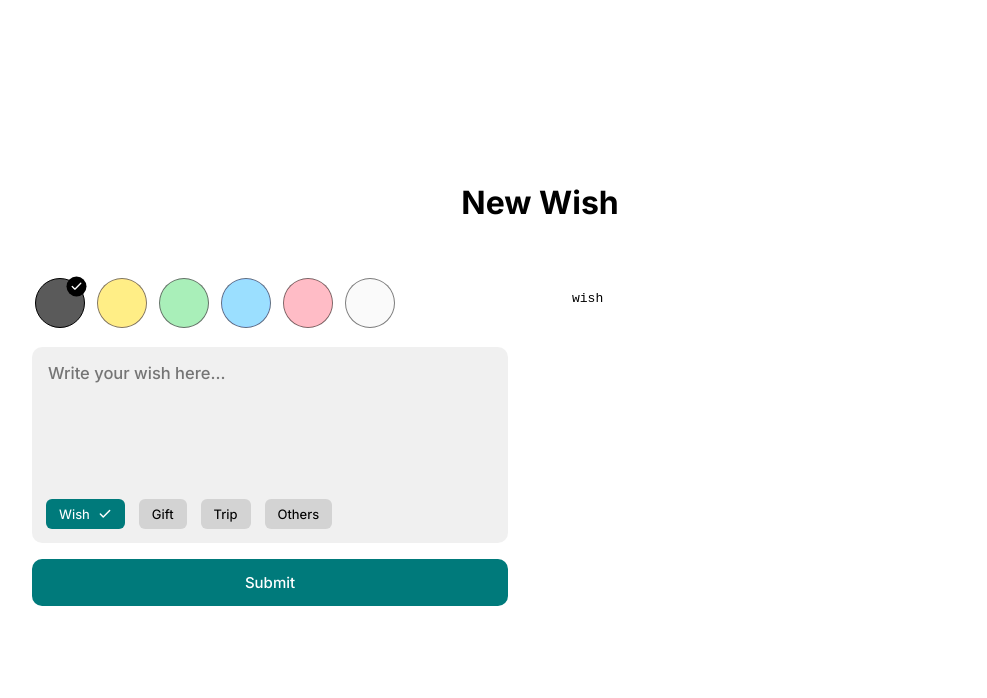
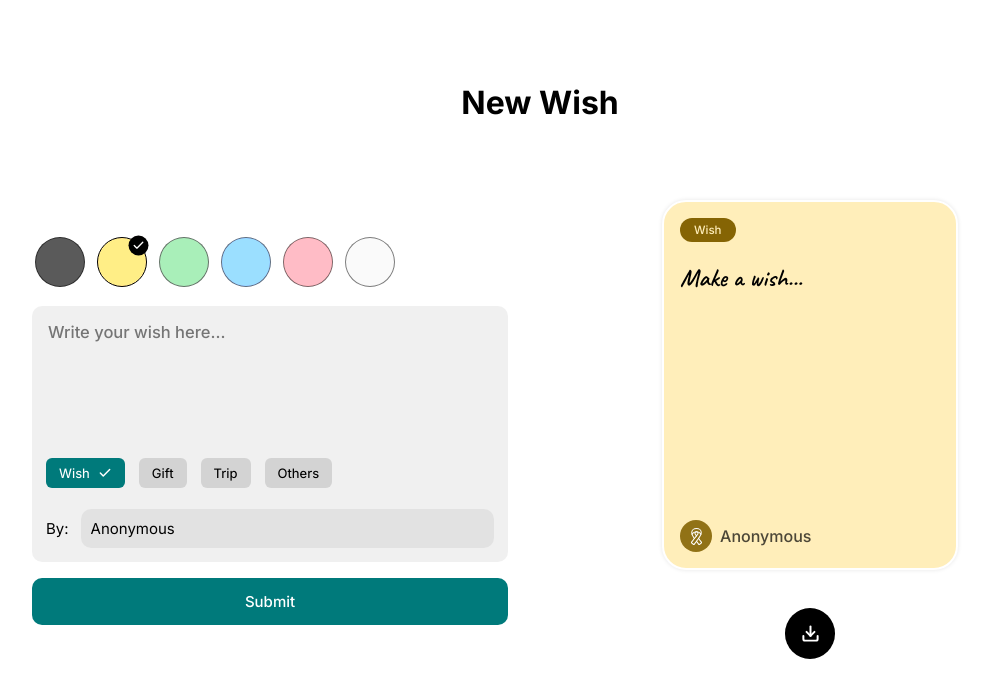
Before and after one commit to Solarin-Johnson/i-wish, a React (Vite) app: page /new in a window 1280 px wide. Shown: the top 698 px of the page, without its empty margins (100-1087 px from the left). Built offline with nearby package versions, Linux system fonts and the light colour scheme.

Commit message:
feat: enhance color picker, add wish card component, and improve layout styles

```diff
--- a/src/colors.scss
+++ b/src/colors.scss
@@ -2,14 +2,20 @@
 
 :root {
   color-scheme: light dark;
+  --text-0: 255, 255, 255;
+  --accent-0: 244, 236, 222;
+  --accent-1: 0, 0, 0;
   --accent-1: 133, 100, 4;
   --accent-2: 21, 87, 36;
   --accent-3: 0, 64, 133;
   --accent-4: 114, 28, 36;
+  --accent-5: 46, 49, 53;
+  --accent-000: 40, 40, 40;
   --accent-100: 255, 238, 186;
   --accent-200: 195, 230, 203;
   --accent-300: 184, 218, 255;
   --accent-400: 245, 198, 203;
+  --accent-500: 244, 236, 222;
   --primary-color: 0, 122, 123;
 
   //   background-color: rgb(var(--accent-400));
--- a/src/components/color-picker.jsx
+++ b/src/components/color-picker.jsx
@@ -3,7 +3,7 @@ import "./ui.scss";
 
 export default function ColorPicker({ data, setData }) {
   const { color } = data;
-  const colors = Array.from({ length: 6 }, (_, i) => i + 1);
+  const colors = Array.from({ length: 6 }, (_, i) => i);
   return (
     <div className="color-picker">
       {colors.map((c) => (
--- a/src/components/ui.scss
+++ b/src/components/ui.scss
@@ -161,3 +161,101 @@
     }
   }
 }
+
+.wish {
+  position: relative;
+  height: clamp(320px, 45vw, 370px);
+  &:has(#ex) {
+    .quote-card {
+      transition-delay: 0.57s;
+    }
+  }
+  &-card {
+    --bg: 244, 236, 222;
+    --fg: 255, 255, 255;
+    --text: 0, 0, 0;
+
+    display: grid;
+    color: #000000;
+    // width: 300px;
+    // max-width: 95%;
+    aspect-ratio: 4/5;
+    // box-sizing: border-box;
+    height: 370px;
+    box-sizing: border-box;
+    padding: 16px;
+    background-color: rgb(var(--color-f));
+    z-index: var(--z);
+    border: 2px solid rgb(var(--fg));
+    border-radius: 24px;
+    box-shadow: 0 0 4px rgba(0, 0, 0, 0.1);
+    transition: transform 0.2s ease-in-out;
+    align-content: start;
+    justify-items: start;
+    row-gap: 20px;
+    grid-template-rows: auto 1fr 50px;
+
+    &.hide {
+      opacity: 0;
+    }
+
+    &-tag {
+      font-size: 11.5px;
+      font-weight: 500;
+      color: rgba(var(--text), 0.7);
+      padding: 5px 14px;
+      border-radius: 10rem;
+      background-color: rgb(var(--color-s));
+      color: rgb(var(--color-f));
+      text-transform: capitalize;
+      will-change: none;
+    }
+    &-body {
+      width: 100%;
+      display: grid;
+      font-weight: 600;
+      line-height: 1.35;
+      font-size: 25px;
+      font-family: "Caveat", serif;
+      color: #000;
+      white-space: pre-wrap;
+      max-height: 100%;
+      overflow: hidden;
+      color: rgb(var(--color-t));
+    }
+
+    &-footer {
+      align-self: last baseline;
+      display: grid;
+      column-gap: 8px;
+      align-items: center;
+      grid-auto-flow: column;
+    }
+    &-thumb {
+      // border: 2px solid rgb(var(--fg));
+      background-color: rgb(var(--color-s), 0.9);
+      width: 32px;
+      aspect-ratio: 1;
+      border-radius: 50%;
+      display: grid;
+      place-content: center;
+
+      svg {
+        color: rgb(var(--color-t));
+        filter: invert(1);
+      }
+    }
+    &-author {
+      color: rgba(var(--color-t, 0, 0, 0), 0.7);
+      font-weight: 510;
+      font-size: 16px;
+    }
+  }
+}
+
+@media screen and (max-width: 360px) {
+  .wish-card {
+    scale: 0.95;
+    transform-origin: center;
+  }
+}
--- /dev/null
+++ b/src/components/wishPreview.jsx
@@ -0,0 +1,37 @@
+import { useEffect } from "react";
+import { setVar } from "../utils";
+import "./ui.scss";
+import { Ribbon } from "lucide-react";
+
+const WishCard = ({ index, ex, max, hide, tag, wish, color, name }) => {
+  useEffect(() => {
+    setVar("--color-s", `var(--accent-${color})`);
+    setVar("--color-f", `var(--accent-${color}00)`);
+    setVar("--color-t", `var(--text-${color})`);
+  }, [color]);
+  return (
+    <div
+      className={`wish-card ${hide ? "hide" : ""}`}
+      id={ex ? "ex" : ""}
+      style={{
+        "--z": index,
+        "--rotate": `${index === max - 1 ? 0 : index <= max - 3 ? 8 : 4}deg`,
+      }}
+    >
+      <div className="wish-card-tag">{tag}</div>
+      <div className="wish-card-body">
+        <div className="wish-card-body-text" id="serif">
+          {wish.trim() || "Make a wish..."}
+        </div>
+      </div>
+      <div className="wish-card-footer">
+        <div className="wish-card-thumb">
+          <Ribbon size={19} strokeWidth={1.3} />
+        </div>
+        <div className="wish-card-author">{name || "Anonymous"}</div>
+      </div>
+    </div>
+  );
+};
+
+export default WishCard;
--- a/src/context/UserContext.jsx
+++ b/src/context/UserContext.jsx
@@ -4,9 +4,10 @@ const UserContext = createContext();
 
 export const UserProvider = ({ children }) => {
   const [user, setUser] = useState(null);
+  const [download, setDownload] = useState(false);
 
   return (
-    <UserContext.Provider value={{ user, setUser }}>
+    <UserContext.Provider value={{ user, setUser, download, setDownload }}>
       {children}
     </UserContext.Provider>
   );
--- a/src/layout/layout.scss
+++ b/src/layout/layout.scss
@@ -13,31 +13,58 @@
   display: grid;
   width: 100%;
   height: 100%;
+  min-height: 600px;
   max-width: 1080px;
+  padding: 36px 0;
   align-content: center;
+  box-sizing: border-box;
   //   justify-content: center;
 
   h1 {
     text-align: center;
+    margin: 10px 0;
   }
 
   &-content {
     display: grid;
     grid-auto-flow: column;
     grid-template-columns: var(--wish-col);
-    overflow-x: hidden;
+    overflow-x: auto;
+    overflow-y: hidden;
+    align-content: center;
+    padding: 36px 0;
+    scroll-behavior: smooth;
+    scroll-snap-type: x mandatory;
+
+    transition: 30ms ease height;
+    mask-image: linear-gradient(
+      to bottom,
+      transparent,
+      #000000 6%,
+      #000000 96%,
+      transparent 100%
+    );
+    @include hideScroll();
 
     > * {
+      // padding: 0 12px;
+
+      scroll-snap-align: center;
       margin: var(--wish-marg);
       box-sizing: border-box;
+      scroll-snap-stop: always;
     }
   }
 }
 
 .wish {
   &-form {
+    max-width: 100%;
+    align-self: center;
+    height: fit-content;
     display: grid;
     row-gap: 16px;
+    align-content: center;
 
     .color-picker {
       display: var(--color-p-1-display);
@@ -51,7 +78,8 @@
       border-radius: 10px;
     }
 
-    textarea {
+    textarea,
+    input {
       font-family: inherit;
       font-size: clamp(16.5px, 0.5vw, 8px);
       font-weight: 500;
@@ -61,9 +89,71 @@
       border: none;
     }
 
+    .author {
+      margin-top: 7px;
+      display: flex;
+      align-items: center;
+      gap: 12px;
+      font-size: 15px;
+
+      input {
+        font-size: inherit;
+        width: 100%;
+        background-color: rgba(var(--text-color), 0.06);
+        padding: 10px;
+        border-radius: 10px;
+        font-weight: 400;
+      }
+    }
+  }
+
+  &-preview {
+    display: grid;
+    align-content: start;
+    // justify-content: center;
+    // justify-items: center;
+    row-gap: 32px;
+    grid-template-rows: 1fr auto;
+
+    > * {
+      justify-self: center;
+    }
+
+    .color-picker {
+      justify-self: center;
+      max-width: 95%;
+      display: var(--color-p-2-display);
+    }
+
+    .button {
+      max-width: 400px;
+      margin-top: 6px;
+      justify-content: center;
+      button {
+        &:last-child {
+          display: block !important;
+        }
+        &:nth-child(2) {
+          display: var(--preview-display);
+        }
+        &:has(svg) {
+          max-width: 50.34px;
+          border-radius: 50%;
+
+          svg {
+            aspect-ratio: 1;
+            height: 100%;
+          }
+        }
+      }
+    }
+  }
+}
+
 .button {
   display: flex;
   gap: 14px;
+  width: 100%;
 
   button {
     @include resetDefault();
@@ -87,24 +177,27 @@
     }
   }
 }
-  }
-
-  &-preview {
-    display: grid;
-    align-content: start;
-
-    .color-picker {
-      display: var(--color-p-2-display);
-    }
-  }
-}
 
 @media screen and (max-width: 768px) {
   :root {
-    --wish-col: repeat(2, 100vw);
+    --wish-col: repeat(2, 100%);
     --wish-marg: 20px;
     --color-p-1-display: none;
     --color-p-2-display: flex;
     --preview-display: block;
   }
 }
+
+@media screen and (min-width: 768px) {
+  .new {
+    &-content {
+      height: fit-content !important;
+    }
+  }
+}
+
+// @media screen and (min-width: 320px) {
+//   .wish-card {
+//     scale: 0.7;
+//   }
+// }
--- a/src/layout/new.jsx
+++ b/src/layout/new.jsx
@@ -1,44 +1,77 @@
-import { useEffect, useRef, useState } from "react";
+import { useEffect, useLayoutEffect, useRef, useState } from "react";
 import Alert from "../components/Alert";
 import "./layout.scss";
-import { handleInputChange } from "../utils";
+import { handleInputChange, useScroll } from "../utils";
 import ColorPicker from "../components/color-picker";
 import Tags from "../components/tag";
+import WishCard from "../components/wishPreview";
+import { ArrowLeft, Download } from "lucide-react";
 
 export default function NewWish() {
   const contentRef = useRef(null);
   const [data, setData] = useState({
     wish: "",
     tag: "wish",
-    name: "Anonymous Elf",
+    name: "Anonymous",
     color: 1,
   });
-  const [preview, setPreview] = useState(false);
+  // const [preview, setPreview] = useState(false);
 
-  useEffect(() => {
+  useLayoutEffect(() => {
+    const clean = contentRef.current;
+    clean.style.height = clean.firstChild.clientHeight + "px";
+    if (!clean) return;
+    // preview();
+  }, []);
+
+  const scrollTo = (direction) => {
     const clean = contentRef.current;
     if (clean) {
-      if (preview) {
-        clean.scrollTo({
-          left: contentRef.current.scrollWidth,
-          behavior: "smooth",
-        });
-      }
+      clean.style.scrollSnapType = "none";
+      clean.scrollTo({
+        left: direction === "right" ? clean.scrollWidth : 0,
+        behavior: "smooth",
+      });
+
+      setTimeout(() => {
+        clean.style.scrollSnapType = "x mandatory";
+      }, 500);
     }
-  }, [preview]);
+  };
+
+  const preview = () => scrollTo("right");
+  const goBack = () => scrollTo("left");
+
+  useScroll(contentRef, () => {
+    const clean = contentRef.current;
+    if (!clean) return;
+    const currentScroll = clean.scrollLeft;
+    const maxScroll = clean.scrollWidth - clean.clientWidth;
+    const scrollRatio = Math.min(Math.max(currentScroll / maxScroll, 0), 1);
+
+    const startHeight = clean.firstChild.clientHeight;
+    const endHeight = clean.lastChild.clientHeight;
+    const targetHeight = startHeight + (endHeight - startHeight) * scrollRatio;
+
+    clean.style.height = `${targetHeight}px`;
+
+    // setTimeout(() => {
+    //   setPreview(scrollRatio > 0.6);
+    // }, 1000);
+  });
 
   return (
     <div className="new">
       <h1>New Wish</h1>
       <div className="new-content" ref={contentRef}>
-        <WishForm {...{ data, setData, setPreview }} />
-        <WishPreview {...{ data, setData }} />
+        <WishForm {...{ data, setData, preview }} />
+        <WishPreview {...{ data, setData, goBack }} />
       </div>
     </div>
   );
 }
 
-const WishForm = ({ data, setData, setPreview, submit }) => {
+const WishForm = ({ data, setData, preview, submit }) => {
   const [error, setError] = useState("");
   const textareaRef = useRef(null);
 
@@ -77,9 +110,20 @@ const WishForm = ({ data, setData, setPreview, submit }) => {
           rows={6}
         />
         <Tags {...{ data, setData }} />
+        <div className="author">
+          <span>By:</span>
+          <input
+            type="text"
+            name="name"
+            placeholder="Anonymous"
+            maxLength={20}
+            value={data.name}
+            onChange={(e) => handleInputChange(e, data, setData)}
+          />
+        </div>
       </div>
       <div className="button">
-        <button type="button" onClick={() => setPreview(true)}>
+        <button type="button" onClick={preview}>
           Preview
         </button>
         <button type="submit">Submit</button>
@@ -89,15 +133,21 @@ const WishForm = ({ data, setData, setPreview, submit }) => {
   );
 };
 
-const WishPreview = ({ data, setData }) => {
+const WishPreview = ({ data, setData, goBack }) => {
   const { wish, tag, name, color } = data;
   return (
     <div className="wish-preview">
-      <div className="preview">
-        <p>{wish}</p>
-        <pre>{tag}</pre>
+      <WishCard {...data} />
+      <ColorPicker {...{ data, setData }} />
+      <div className="button">
+        <button type="button" onClick={goBack}>
+          <ArrowLeft size={19} strokeWidth={2.5} />
+        </button>
+        <button type="submit">Submit</button>
+        <button type="button" onClick={goBack}>
+          <Download size={19} strokeWidth={2.5} />
+        </button>
       </div>
-      <ColorPicker {...{ data, setData }} />
     </div>
   );
 };
```
Also changed, not shown: src/utils/index.js (+28 -0 lines). Lines whose indentation alone changed are shown as unchanged.
